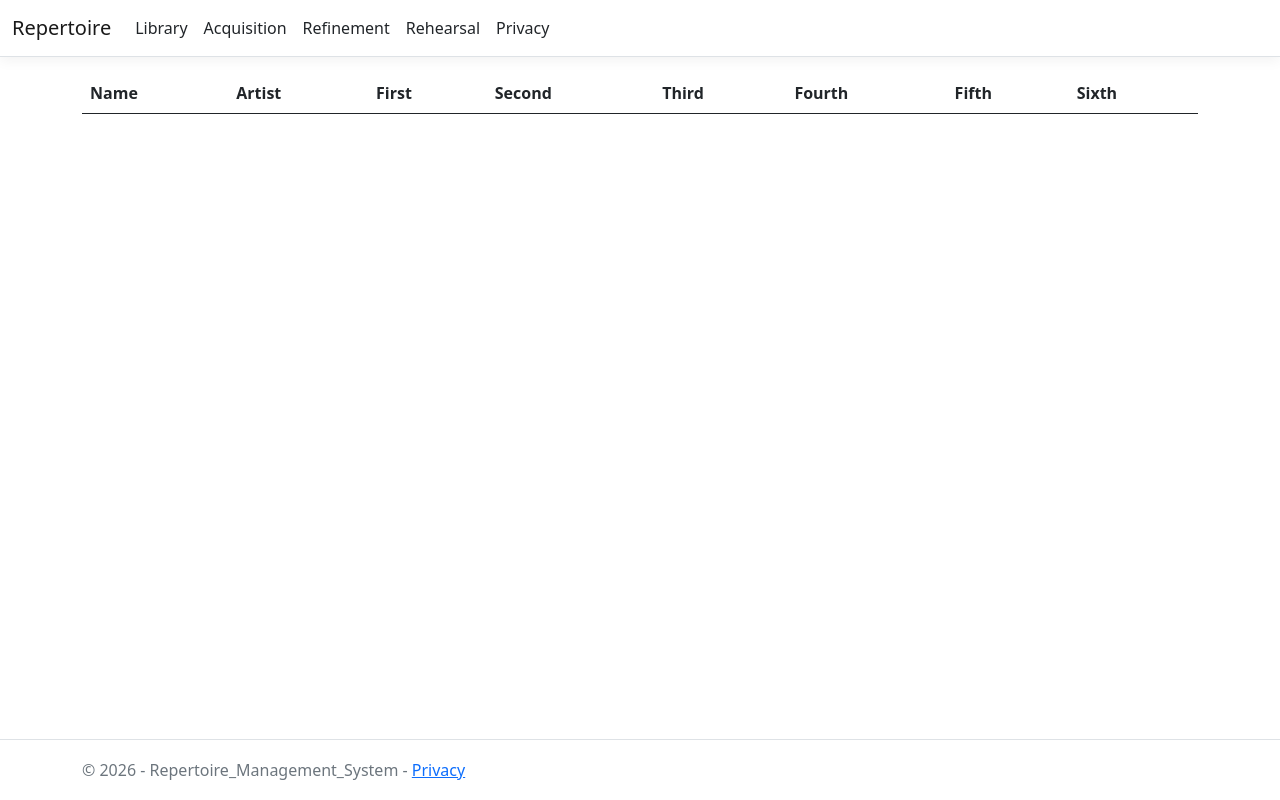
After one commit to thato-c/RepertoireManagementSystem, an ASP.NET Core app: template Repertoire-Management-System/Repertoire-Management-System/Views/Rehearsal/Index.cshtml in a window 1280 px wide. The commit adds this page. Run offline with ASP.NET Core 8, Linux system fonts and the light colour scheme; the template is opened without the code that fills it, so the values that code supplies are empty; style sheets or scripts are compiled from the project's sources.

Commit message:
Add Rehearsal Page

```diff
--- /dev/null
+++ b/Repertoire-Management-System/Repertoire-Management-System/Views/Rehearsal/Index.cshtml
@@ -0,0 +1,34 @@
+@model IEnumerable<Repertoire_Management_System.Models.Song>
+
+@if (Model != null)
+{
+    <table class="table">
+        <thead>
+            <tr>
+                <th>Name</th>
+                <th>Artist</th>
+                <th>First</th>
+                <th>Second</th>
+                <th>Third</th>
+                <th>Fourth</th>
+                <th>Fifth</th>
+                <th>Sixth</th>
+            </tr>
+        </thead>
+        <tbody>
+            @foreach (var song in Model)
+            {
+                <tr>
+                    <td>@song.Title</td>
+                    <td>@song.Artist</td>
+                    <td></td>
+                    <td></td>
+                    <td></td>
+                    <td></td>
+                    <td></td>
+                    <td></td>
+                </tr>
+            }
+        </tbody>
+    </table>
+}
--- a/Repertoire-Management-System/Repertoire-Management-System/Views/Shared/_Layout.cshtml
+++ b/Repertoire-Management-System/Repertoire-Management-System/Views/Shared/_Layout.cshtml
@@ -29,7 +29,7 @@
                             <a class="nav-link text-dark" asp-area="" asp-controller="" asp-action="Index">Refinement</a>
                         </li>
                         <li class="nav-item">
-                            <a class="nav-link text-dark" asp-area="" asp-controller="" asp-action="Index">Rehearsal</a>
+                            <a class="nav-link text-dark" asp-area="" asp-controller="Rehearsal" asp-action="Index">Rehearsal</a>
                         </li>
                         <li class="nav-item">
                             <a class="nav-link text-dark" asp-area="" asp-controller="Home" asp-action="Privacy">Privacy</a>
```
Also changed, not shown: Repertoire-Management-System/Repertoire-Management-System/Controllers/RehearsalController.cs (+22 -2 lines), 9 other files.
